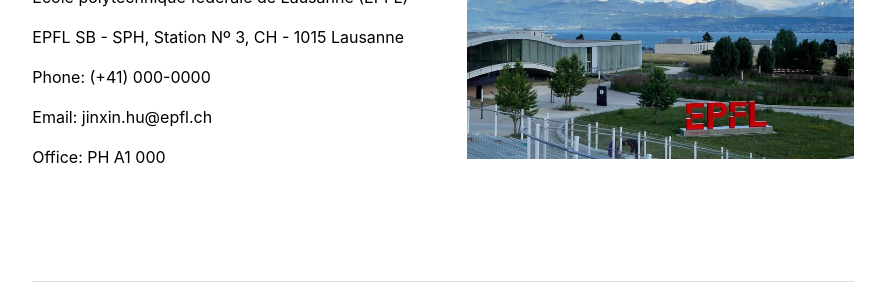
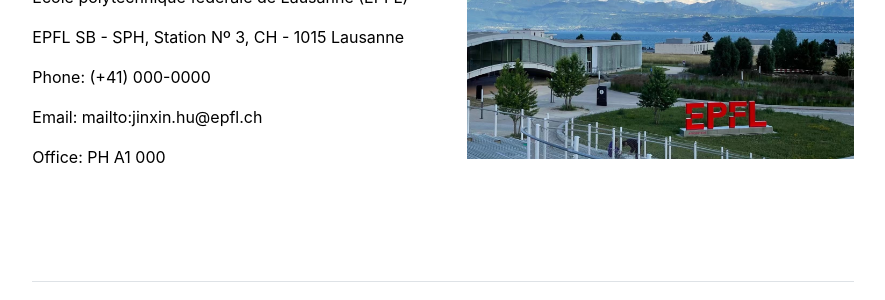
Before and after one commit to JinxinHu/jinxinhu.github.io, a Jekyll site: the page built from contact.md, in a window 1280 px wide. Shown: the part 403-703 px from the top of the page, without its empty margins (197-1082 px from the left). Built offline with Jekyll 4.4.1, drawn with Linux system fonts in a browser that asks for light colours.

Commit message:
Update settings.yml

```diff
--- a/_data/settings.yml
+++ b/_data/settings.yml
@@ -21,4 +21,4 @@ social:
 - {icon: 'linkedin', link: 'https://linkedin.com/in/'}
 
 contacts:
-- {name: 'Jinxin Hu', title: 'Master 1 student', department: 'Institute of Physics', institution: 'École polytechnique fédérale de Lausanne (EPFL)', institution_address: 'EPFL SB - SPH, Station Nº 3, CH - 1015 Lausanne', phone: '(+41) 000-0000', email: 'jinxin.hu@epfl.ch', office: 'PH A1 000', image: 'assets/img/EPFL.JPG'}
+- {name: 'Jinxin Hu', title: 'Master 1 student', department: 'Institute of Physics', institution: 'École polytechnique fédérale de Lausanne (EPFL)', institution_address: 'EPFL SB - SPH, Station Nº 3, CH - 1015 Lausanne', phone: '(+41) 000-0000', email: 'mailto:jinxin.hu@epfl.ch', office: 'PH A1 000', image: 'assets/img/EPFL.JPG'}
```
